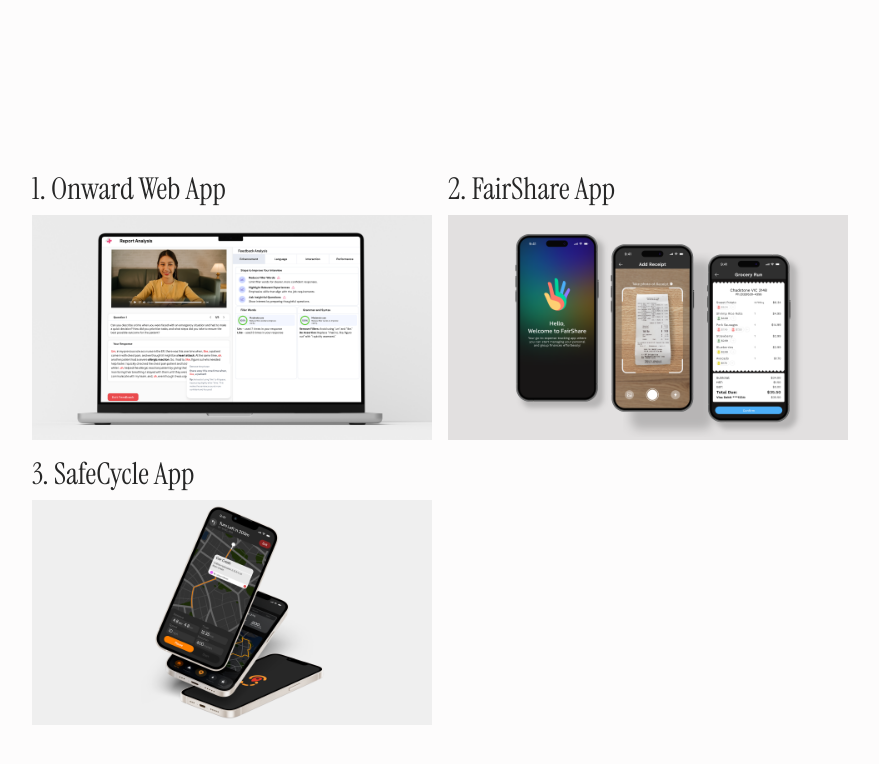
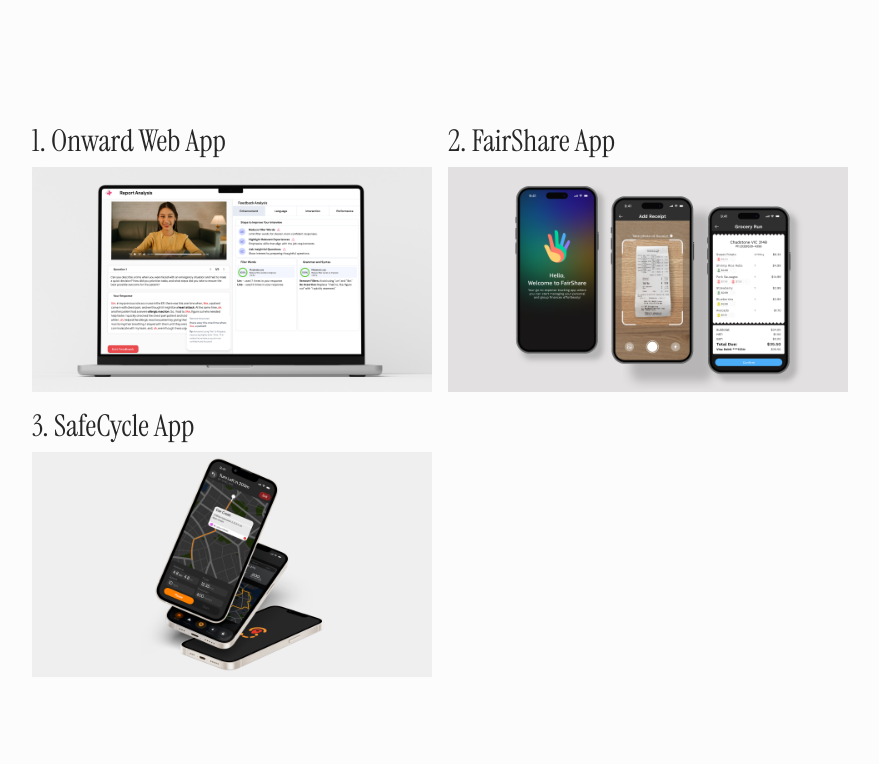
Before and after one commit to neapieroelie/portfolio, a Next.js app: page /projects in a window 1280 px wide. Shown: the top 764 px of the page, without its empty margins (200-1079 px from the left). Built offline with nearby package versions, Linux system fonts and the light colour scheme.

Commit message:
updating

```diff
--- a/src/app/projects/page.js
+++ b/src/app/projects/page.js
@@ -42,14 +42,14 @@
                 {/* Main Content */}
                 <div className="
                 base: w-full flex z-0 justify-center items-center snap-start
-                sm: h-auto
+                sm: h-[calc(100vh-60px)] overflow-y-auto
                 md: md:h-dvh
                 lg: lg:h-dvh">
                     <div className="
                       base: grid gap-1 px-5 pt-[6rem]
                       sm: grid-cols-1
-                      md: md:grid-cols-2 md:gap-3
-                      lg: lg:grid-cols-2 lg:gap-4
+                      md: md:grid-cols-2 md:gap-3 md:pt-0
+                      lg: lg:grid-cols-2 lg:gap-4 lg:pt-0
                     ">
                         <ProjectComponent
                             image="/onward_front.png"
@@ -74,7 +74,9 @@
 
                 {/* Footer */}
                 <div ref={footerRef}>
-                    <Footer snapAlign="snap-center" />
+                    <Footer
+                      className="w-full h-screen snap-y snap-mandatory overflow-y-auto"
+                      snapAlign="snap-center" />
                 </div>
             </div>
         </>
```
